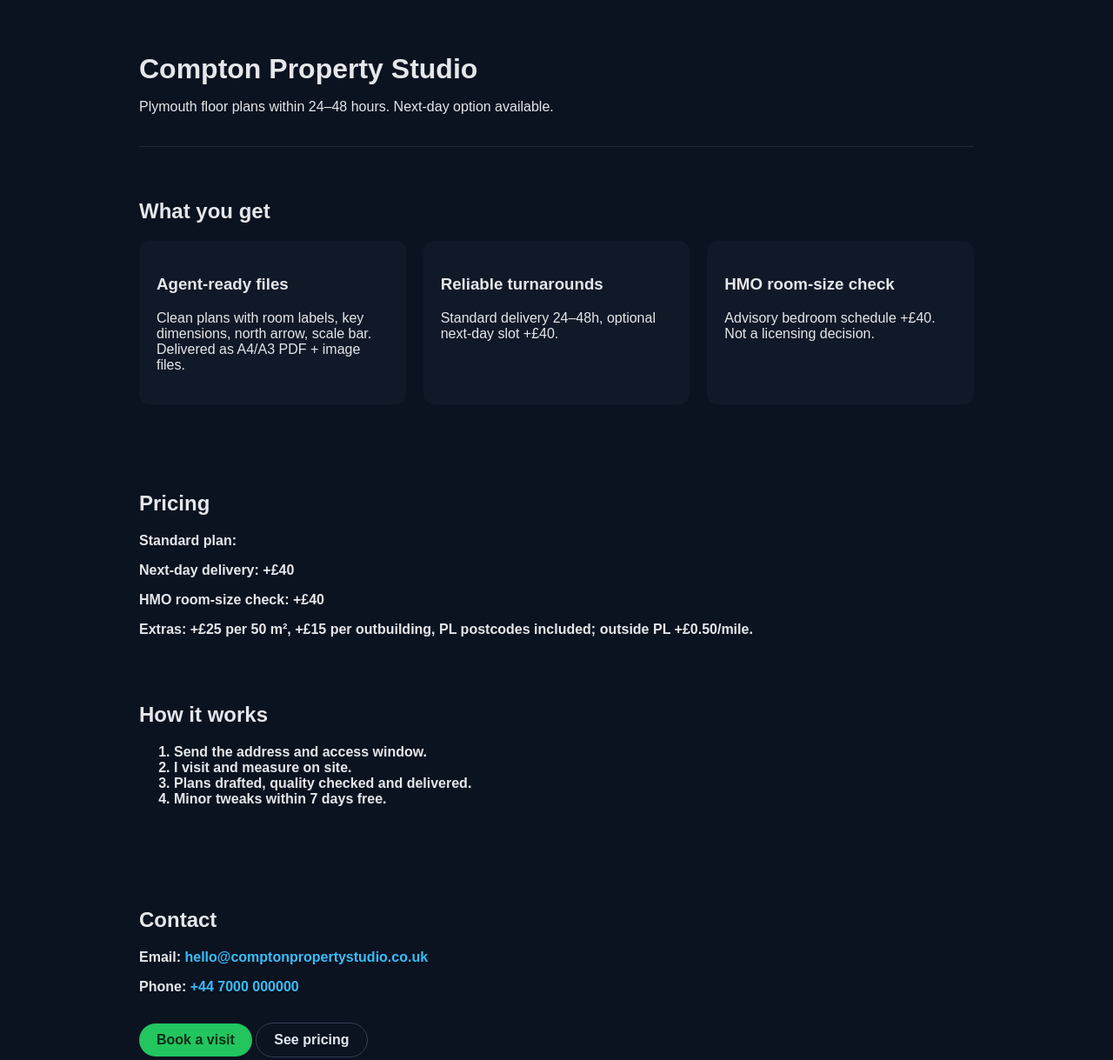
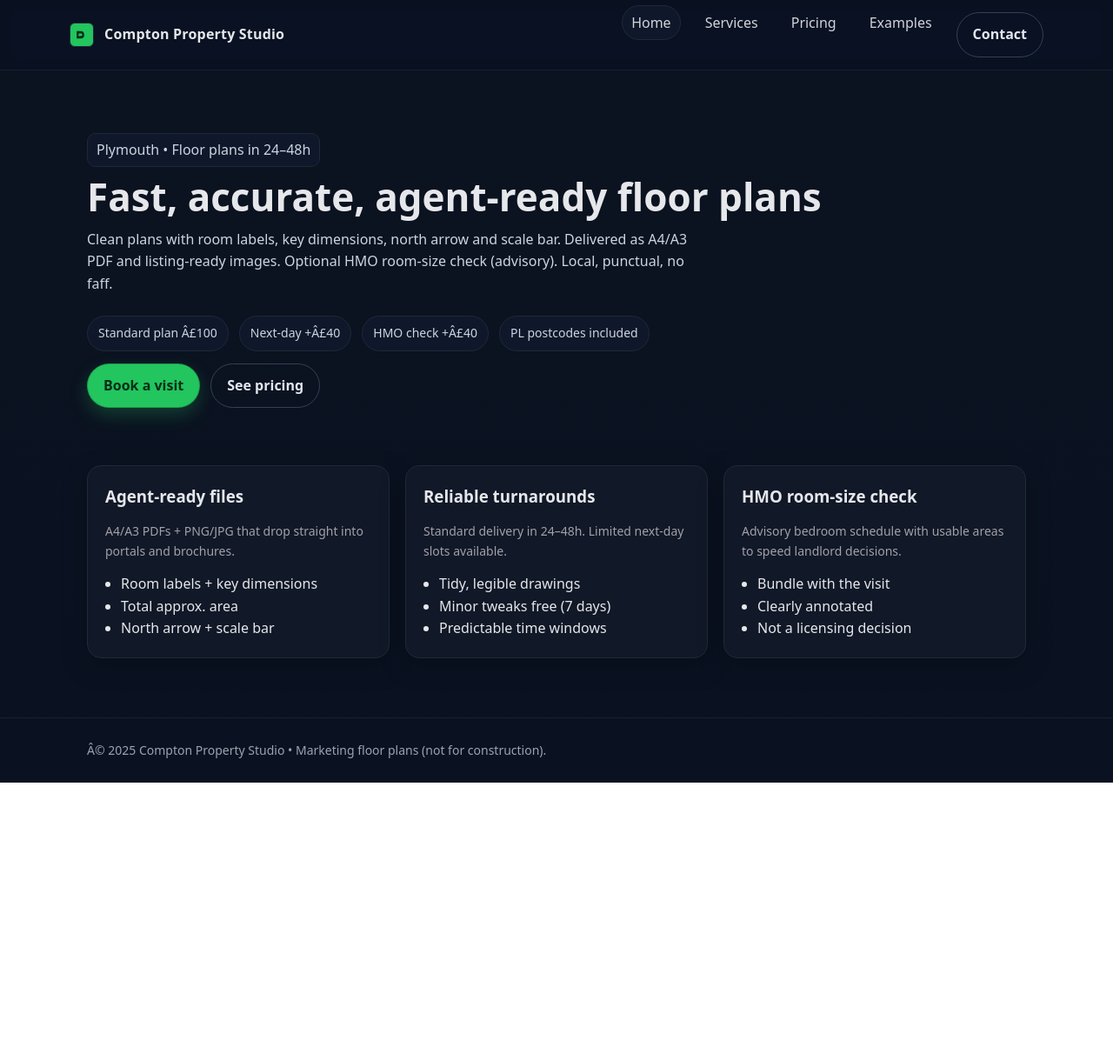
Before and after one commit to nadnaqawa/compton-property-studio, a plain HTML site: page index.html in a window 1280 px wide. Shown: the top 1219 px of the page at 87% size. After the commit the page ends 900 px from the top, so only its background shows below. Drawn offline with Linux system fonts and the light colour scheme.

Commit message:
Update index.html

```diff
--- a/index.html
+++ b/index.html
@@ -2,74 +2,104 @@
 <html lang="en">
 <head>
 <meta charset="utf-8">
+<meta name="viewport" content="width=device-width, initial-scale=1">
 <title>Compton Property Studio — Plymouth Floor Plans (24–48h)</title>
-  <meta name="description" content="Fast, accurate property floor plans in Plymouth. 24–48h turnaround with optional next‑day. Standard plan £100; HMO room‑size check +£40 (advisory).">
-  <meta name="viewport" content="width=device-width, initial-scale=1">
-  <style>
-    body { font-family: sans-serif; margin:0; padding:0; background:#0b1220; color:#e5e7eb; }
-    .container { max-width: 960px; margin:auto; padding:20px; }
-    header { padding:20px 0; border-bottom: 1px solid #1f2937; }
-    h1 { font-size:2rem; margin-bottom:0.5rem; }
-    .kpis { display:flex; flex-wrap:wrap; gap:10px; margin-top:1rem; }
-    .pill { background:#111827; padding:8px 12px; border-radius:999px; color:#cbd5e1; font-size:0.9rem; }
-    section { padding:40px 0; }
-    .grid { display:flex; flex-wrap:wrap; gap:20px; }
-    .card { background:#111827; padding:20px; border-radius:12px; flex:1; min-width:250px; }
-    footer { padding:20px 0; border-top:1px solid #1f2937; font-size:0.8rem; color:#a1a1aa; }
-    a { color:#38bdf8; text-decoration:none; }
-    a.button { display:inline-block; padding:10px 20px; border-radius:999px; margin-top:1rem; }
-    .button-primary { background:#22c55e; color:#052e17; }
-    .button-secondary { border:1px solid #334155; color:#e2e8f0; }
-  </style>
+<meta name="description" content="Fast, accurate floor plans in Plymouth. 24–48h delivery with optional next-day. Agent-ready PDFs and images. HMO room-size check (advisory).">
+<link rel="stylesheet" href="style.css">
+<script type="application/ld+json">
+{
+"@context": "https://schema.org",
+"@type": "LocalBusiness",
+"name": "Compton Property Studio",
+"description": "Property floor plans in Plymouth with 24–48h turnaround and optional next-day.",
+"areaServed": "Plymouth, UK",
+"priceRange": "Â£Â£",
+"url": "https://www.comptonpropertystudio.co.uk",
+"telephone": "+44 7000 000000",
+"email": "hello@comptonpropertystudio.co.uk"
+}
+</script>
 </head>
 <body>
-  <div class="container">
 <header>
-      <h1>Compton Property Studio</h1>
-      <p>Plymouth floor plans within 24–48 hours. Next‑day option available.</p>
+  <div class="container nav">
+    <div class="brand">
+      <img src="assets/logo.svg" alt="" class="logo"/>
+      <div>Compton Property Studio</div>
+    </div>
+    <nav>
+      <button class="mobile-toggle btn-outline" onclick="document.querySelector('nav ul').classList.toggle('open')">Menu</button>
+      <ul>
+        <li><a href="index.html" id="nav-home">Home</a></li>
+        <li><a href="services.html" id="nav-services">Services</a></li>
+        <li><a href="pricing.html" id="nav-pricing">Pricing</a></li>
+        <li><a href="examples.html" id="nav-examples">Examples</a></li>
+        <li><a href="contact.html" id="nav-contact" class="btn-outline">Contact</a></li>
+      </ul>
+    </nav>
+  </div>
 </header>
-    <section>
-      <h2>What you get</h2>
-      <div class="grid">
+
+<main class="container">
+  <section class="hero">
+    <span class="badge">Plymouth • Floor plans in 24–48h</span>
+    <h1>Fast, accurate, agent-ready floor plans</h1>
+    <p>Clean plans with room labels, key dimensions, north arrow and scale bar. Delivered as A4/A3 PDF and listing-ready images. Optional HMO room-size check (advisory). Local, punctual, no faff.</p>
+    <div class="kpis">
+      <div class="pill">Standard plan Â£100</div>
+      <div class="pill">Next-day +Â£40</div>
+      <div class="pill">HMO check +Â£40</div>
+      <div class="pill">PL postcodes included</div>
+    </div>
+    <div class="kpis">
+      <a class="btn" href="contact.html">Book a visit</a>
+      <a class="btn-outline" href="pricing.html">See pricing</a>
+    </div>
+  </section>
+
+  <section class="section grid cols-3">
     <div class="card">
-          <h3>Agent‑ready files</h3>
-          <p>Clean plans with room labels, key dimensions, north arrow, scale bar. Delivered as A4/A3 PDF + image files.</p>
+      <h3>Agent-ready files</h3>
+      <p class="notice">A4/A3 PDFs + PNG/JPG that drop straight into portals and brochures.</p>
+      <ul class="list">
+        <li>Room labels + key dimensions</li>
+        <li>Total approx. area</li>
+        <li>North arrow + scale bar</li>
+      </ul>
     </div>
     <div class="card">
       <h3>Reliable turnarounds</h3>
-          <p>Standard delivery 24–48h, optional next‑day slot +£40.</p>
+      <p class="notice">Standard delivery in 24–48h. Limited next-day slots available.</p>
+      <ul class="list">
+        <li>Tidy, legible drawings</li>
+        <li>Minor tweaks free (7 days)</li>
+        <li>Predictable time windows</li>
+      </ul>
     </div>
     <div class="card">
-          <h3>HMO room‑size check</h3>
-          <p>Advisory bedroom schedule +£40. Not a licensing decision.</p>
-        </div>
+      <h3>HMO room-size check</h3>
+      <p class="notice">Advisory bedroom schedule with usable areas to speed landlord decisions.</p>
+      <ul class="list">
+        <li>Bundle with the visit</li>
+        <li>Clearly annotated</li>
+        <li>Not a licensing decision</li>
+      </ul>
     </div>
   </section>
-    <section>
-      <h2>Pricing</h2>
-      <p><strong>Standard plan:</stro£100 £100 (up to 120 m²)</p>
-<p><strong>Next‑day delivery:</strong> +£40</p>
-<p><strong>HMO room‑size check:</strong> +£40</p>
-<p>Extras: +£25 per 50 m², +£15 per outbuilding, PL postcodes included; outside PL +£0.50/mile.</p>
-    <section>
-      <h2>How it works</h2>
-      <ol>
-        <li>Send the address and access window.</li>
-        <li>I visit and measure on site.</li>
-        <li>Plans drafted, quality checked and delivered.</li>
-        <li>Minor tweaks within 7 days free.</li>
-      </ol>
-    </section>
-    <section>
-      <h2>Contact</h2>
-      <p>Email: <a href="mailto:hello@comptonpropertystudio.co.uk">hello@comptonpropertystudio.co.uk</a></p>
-      <p>Phone: <a href="tel:+447000000000">+44 7000 000000</a></p>
-      <a href="mailto:hello@comptonpropertystudio.co.uk" class="button button-primary">Book a visit</a>
-      <a href="#pricing" class="button button-secondary">See pricing</a>
-    </section>
+</main>
+
 <footer>
-      © 2025 Compton Property Studio • Marketing floor plans only (not for construction)
+  <div class="container">
+    Â© <span id="y"></span> Compton Property Studio • Marketing floor plans (not for construction).
+  </div>
 </footer>
-  </div>
+<script>document.getElementById('y').textContent=new Date().getFullYear();</script>
+<script>
+  const path = location.pathname.split('/').pop() || 'index.html';
+  const map = {"index.html":"nav-home","services.html":"nav-services","pricing.html":"nav-pricing","examples.html":"nav-examples","contact.html":"nav-contact"};
+  if (map[path]) {
+    document.getElementById(map[path]).classList.add('active');
+  }
+</script>
 </body>
 </html>
```
Lines whose indentation alone changed are shown as unchanged.
